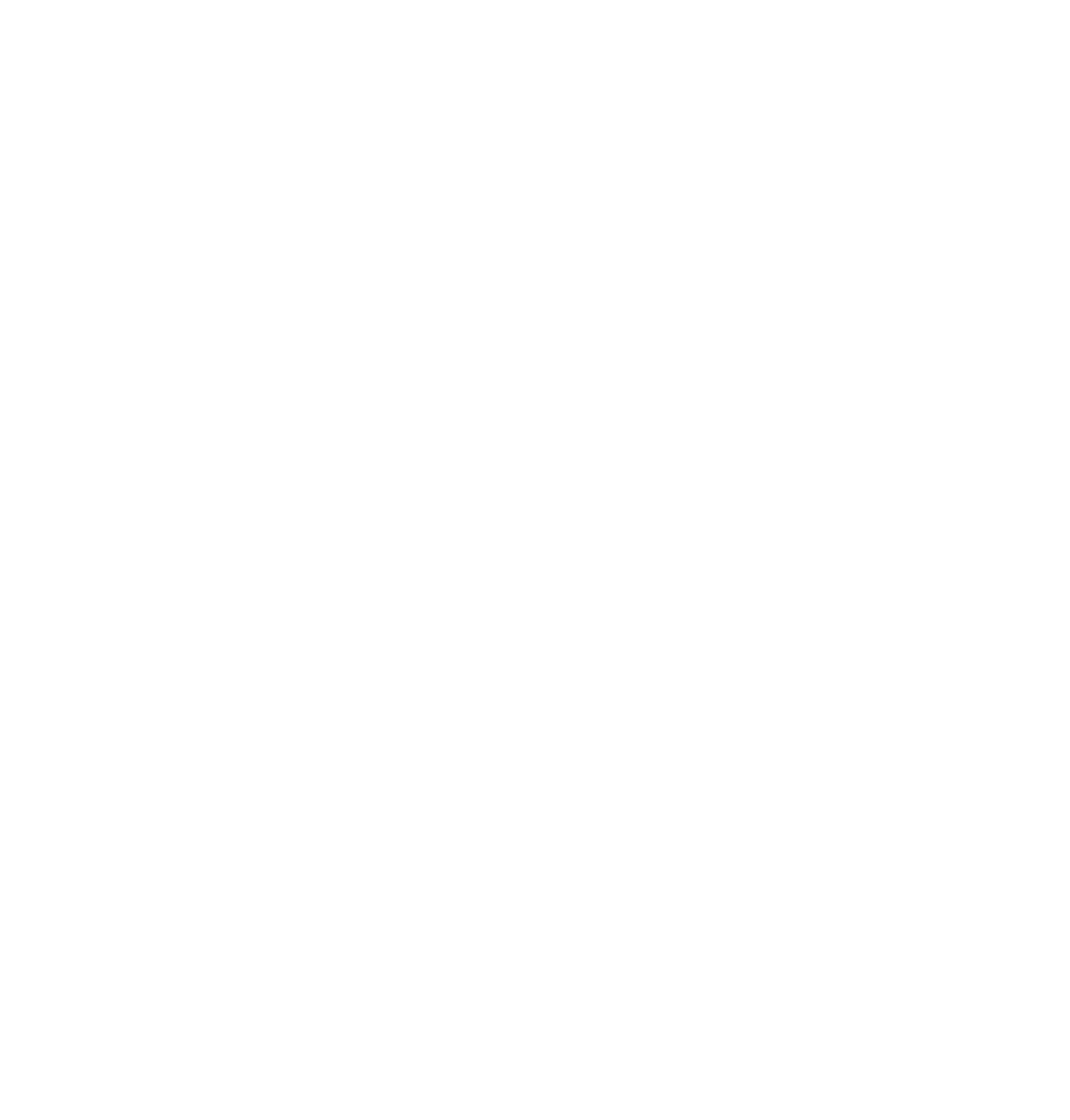
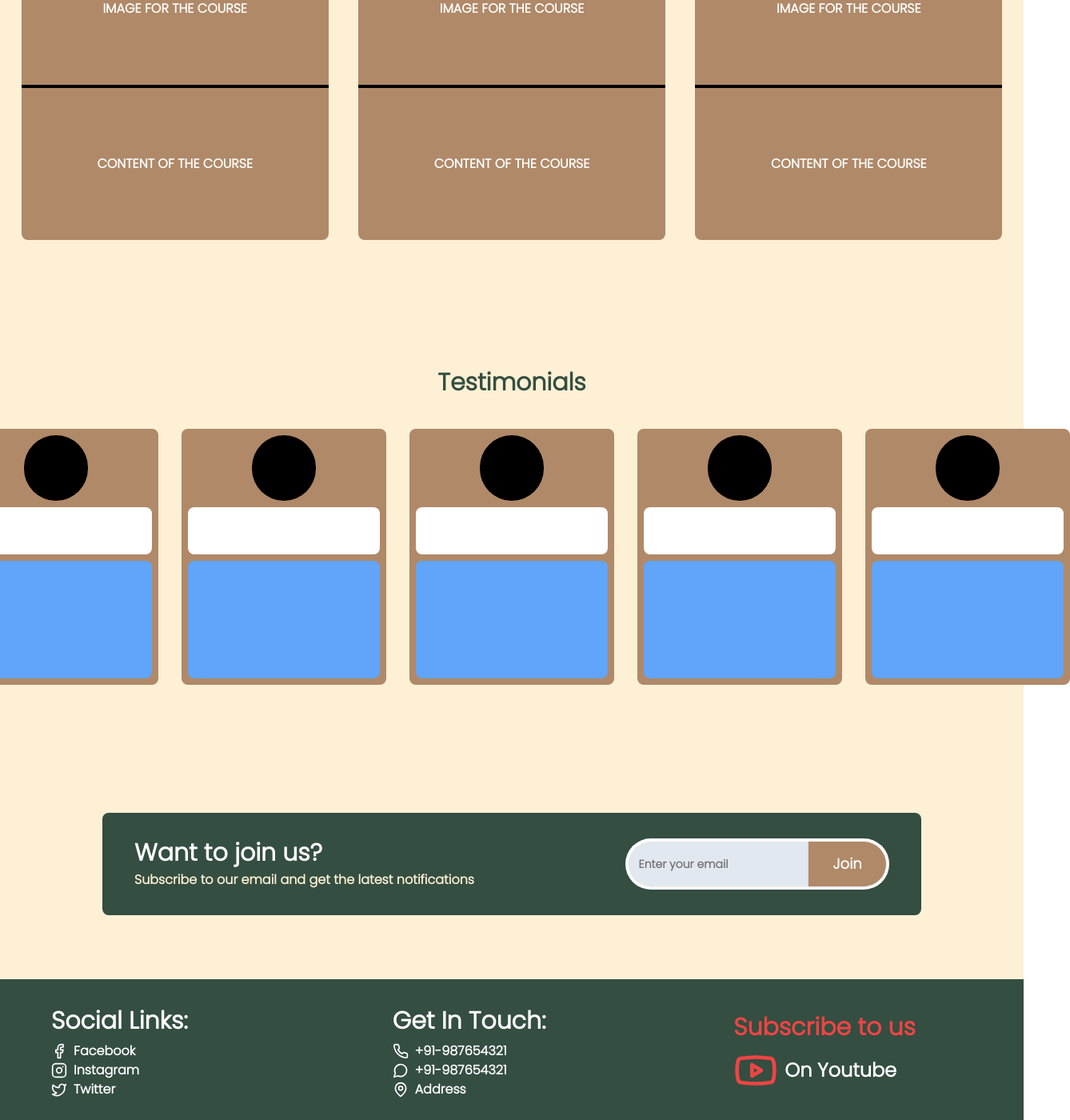
Before and after one commit to poswalsameer/ArkConnection, a Next.js app in the folder arkconnection/: page / in a window 1280 px wide. Shown: the part 1660-3060 px from the top of the page at 80% size, 1338 px wide, since content can reach past the window. Before the commit the page ends 1420 px from the top, so only its background shows below. Built offline with nearby package versions, Linux system fonts and the light colour scheme.

Commit message:
basic layout done

```diff
--- /dev/null
+++ b/arkconnection/src/app/appComponents/Courses.tsx
@@ -0,0 +1,61 @@
+import React from 'react'
+
+function Courses() {
+  return (
+
+    <div className='h-full max-w-[70rem] my-20 flex flex-col gap-y-10 justify-center items-center '>
+
+        <div className=' text-3xl font-extrabold text-[#344e41] ' >
+            Our Courses and Offerings
+        </div>
+
+        <div className='h-full w-full grid grid-cols-3 gap-x-36 place-content-center place-items-center'>
+
+            <div className=' h-96 w-96 flex flex-col justify-center items-center bg-[#b08968] rounded-lg transition-all delay-75 ease-linear hover:cursor-pointer hover:-translate-y-2'>
+
+                {/* IMAGE */}
+                <div className=' h-1/2 w-full font-bold flex justify-center items-center border-b-2 border-black '>
+                    IMAGE FOR THE COURSE
+                </div>
+
+                {/* COURSE DETAILS */}
+                <div className=' h-1/2 w-full font-bold flex justify-center items-center border-t-2 border-black' >
+                    CONTENT OF THE COURSE
+                </div>
+
+            </div>
+
+            <div className=' h-96 w-96 bg-[#b08968] rounded-lg transition-all delay-75 ease-linear hover:cursor-pointer hover:-translate-y-2'>
+
+                {/* IMAGE */}
+                <div className=' h-1/2 w-full font-bold flex justify-center items-center border-b-2 border-black '>
+                    IMAGE FOR THE COURSE
+                </div>
+
+                {/* COURSE DETAILS */}
+                <div className=' h-1/2 w-full font-bold flex justify-center items-center border-t-2 border-black' >
+                    CONTENT OF THE COURSE
+                </div>
+
+            </div>
+
+            <div className=' h-96 w-96 bg-[#b08968] rounded-lg transition-all delay-75 ease-linear hover:cursor-pointer hover:-translate-y-2'>
+
+                {/* IMAGE */}
+                <div className=' h-1/2 w-full font-bold flex justify-center items-center border-b-2 border-black '>
+                    IMAGE FOR THE COURSE
+                </div>
+
+                {/* COURSE DETAILS */}
+                <div className=' h-1/2 w-full font-bold flex justify-center items-center border-t-2 border-black' >
+                    CONTENT OF THE COURSE
+                </div>
+
+            </div>
+
+        </div>
+    </div>
+  )
+}
+
+export default Courses
--- /dev/null
+++ b/arkconnection/src/app/appComponents/Email.tsx
@@ -0,0 +1,40 @@
+import { Button } from '@/components/ui/button'
+import { Input } from '@/components/ui/input'
+import React from 'react'
+
+function Email() {
+  return (
+    <div className=' h-32 w-[80%] my-20 bg-[#344e41] flex justify-between items-center rounded-lg ' >
+
+    {/* LEFT PART */}
+    <div className='h-full w-1/2 ml-10 flex flex-col gap-y-1 justify-center items-start '>
+        <div className='text-3xl font-extrabold'>
+            Want to join us?
+        </div>
+        <div className='text-base font-bold text-[#fdf0d5]'>
+            Subscribe to our email and get the latest notifications
+        </div>
+    </div>
+
+    {/* RIGHT PART */}
+    <div className='h-full w-1/2 mr-10 flex justify-end items-center '>
+
+        <div className='h-16 w-[70%] p-1 flex justify-center items-center bg-white rounded-full' >
+
+            <Input className=' h-full w-[70%] text-lg font-bold rounded-l-full bg-slate-200'
+            placeholder='Enter your email'
+            >
+            </Input>
+            <Button className='h-full w-[30%] text-lg font-bold rounded-r-full bg-[#b08968] hover:bg-[#906e52] '>
+                Join
+            </Button>
+
+        </div>
+
+    </div>
+
+    </div>
+  )
+}
+
+export default Email
--- /dev/null
+++ b/arkconnection/src/app/appComponents/Footer.tsx
@@ -0,0 +1,88 @@
+import Link from 'next/link'
+import { Facebook, Twitter, Instagram, Phone, MapPin, Youtube, MessageCircle } from 'lucide-react'
+
+export default function Footer() {
+  return (
+    <footer className="bg-[#344e41] text-white h-44 w-full flex justify-center items-center">
+
+        {/* SOCIALS LINKS */}
+        <div className=' h-full w-1/3 flex flex-col justify-center items-center'>
+
+            <div className='h-full w-[70%] flex flex-col justify-center items-start' >
+
+                <div className='text-3xl my-2 font-extrabold' >
+                    Social Links:
+                </div>
+
+                <div className=' flex justify-start gap-x-2 items-center'>
+                    <Facebook className='h-5 w-5'/>
+                    <div className='text-base font-bold'>Facebook</div>
+                </div>
+
+                <div className='flex justify-start gap-x-2 items-center'>
+                    <Instagram className='h-5 w-5'/>
+                    <div className='text-base font-bold'>Instagram</div>
+                </div>
+
+                <div className='flex justify-start gap-x-2 items-center'>
+                    <Twitter className='h-5 w-5'/>
+                    <div className='text-base font-bold'>Twitter</div>
+                </div>
+
+            </div>
+
+        </div>
+
+        {/* ADDRESS AND CONTACT */}
+        <div className='h-full w-1/3 flex flex-col justify-center items-center'>
+
+            <div className='h-full w-[70%] flex flex-col justify-center items-start' >
+
+                <div className='text-3xl my-2 font-extrabold'>Get In Touch:</div>
+
+                <div className=' flex justify-start gap-x-2 items-center' >
+                    <Phone className='h-5 w-5'/>
+                    <div className='text-base font-bold'>+91-987654321</div>
+                </div>
+
+                <div className=' flex justify-start gap-x-2 items-center'>
+                    <MessageCircle className='h-5 w-5' />
+                    <div className='text-base font-bold'>+91-987654321</div>
+                </div>
+
+                <div className=' flex justify-start gap-x-2 items-center' >
+                    <MapPin className='h-5 w-5'/>
+                    <div className='text-base font-bold'>Address</div>
+                </div>
+
+            </div>
+
+
+
+        </div>
+
+        {/* YOUTUBE */}
+        <div className='h-full w-1/3 flex flex-col justify-center items-center ' >
+
+            <div className='h-full w-[70%] flex flex-col justify-center items-start' >
+
+                <div className='text-3xl my-2 font-extrabold text-red-500'>
+                    Subscribe to us
+                </div>
+                <div className='flex justify-between gap-x-2 items-center'>
+                    <Youtube className='h-14 w-14 text-red-500' />
+                    <div className='text-2xl font-extrabold text-white'>
+                        On Youtube
+                    </div>
+                </div>
+
+
+            </div>
+
+
+
+        </div>
+
+    </footer>
+  )
+}
--- /dev/null
+++ b/arkconnection/src/app/appComponents/Testimonials.tsx
@@ -0,0 +1,44 @@
+import React from 'react'
+
+function SingleTestimonial(){
+    return (
+
+        <div className='h-80 w-64 bg-[#b08968] p-2 flex flex-col gap-y-2 justify-center items-center rounded-lg hover:cursor-pointer transition-all delay-75 ease-linear hover:-translate-y-2' >
+
+            {/* IMAGE */}
+            <div className='h-[28%] w-20 bg-black rounded-full'></div>
+
+            {/* NAME AND DESIGNATION */}
+            <div className='h-[20%] w-full bg-white rounded-lg' >
+
+            </div>
+
+            {/* TESTIMONIAL */}
+            <div className='h-[50%] w-full bg-blue-400 rounded-lg ' >
+
+            </div>
+
+        </div>
+
+    )
+}
+
+function Testimonials() {
+  return (
+    <div className='h-full max-w-[80rem] my-20 flex flex-col gap-y-10 justify-center items-center '>
+
+        <div className=' text-3xl font-extrabold text-[#344e41] ' >
+            Testimonials
+        </div>
+
+        <div className='h-full w-full grid grid-cols-5 gap-x-36 place-content-center place-items-center'>
+            {Array.from({ length: 5 }).map((_, index) => (
+                <SingleTestimonial key={index} />
+            ))}
+        </div>
+
+    </div>
+  )
+}
+
+export default Testimonials
--- a/arkconnection/src/app/page.tsx
+++ b/arkconnection/src/app/page.tsx
@@ -1,6 +1,10 @@
+import Courses from "./appComponents/Courses";
+import Email from "./appComponents/Email";
+import Footer from "./appComponents/Footer";
 import Hero from "./appComponents/Hero";
 import Navbar from "./appComponents/Navbar";
 import Quiz from "./appComponents/Quiz";
+import Testimonials from "./appComponents/Testimonials";
 
 export default function Home() {
   return (
@@ -10,6 +14,10 @@
       <Navbar />
       <Hero />
       <Quiz />
+      <Courses />
+      <Testimonials />
+      <Email />
+      <Footer />
     </div>
 
   );
--- /dev/null
+++ b/arkconnection/src/components/ui/input.tsx
@@ -0,0 +1,22 @@
+import * as React from "react"
+
+import { cn } from "@/lib/utils"
+
+const Input = React.forwardRef<HTMLInputElement, React.ComponentProps<"input">>(
+  ({ className, type, ...props }, ref) => {
+    return (
+      <input
+        type={type}
+        className={cn(
+          "flex h-9 w-full rounded-md border border-input bg-transparent px-3 py-1 text-base shadow-sm transition-colors file:border-0 file:bg-transparent file:text-sm file:font-medium file:text-foreground placeholder:text-muted-foreground focus-visible:outline-none focus-visible:ring-1 focus-visible:ring-ring disabled:cursor-not-allowed disabled:opacity-50 md:text-sm",
+          className
+        )}
+        ref={ref}
+        {...props}
+      />
+    )
+  }
+)
+Input.displayName = "Input"
+
+export { Input }
```
